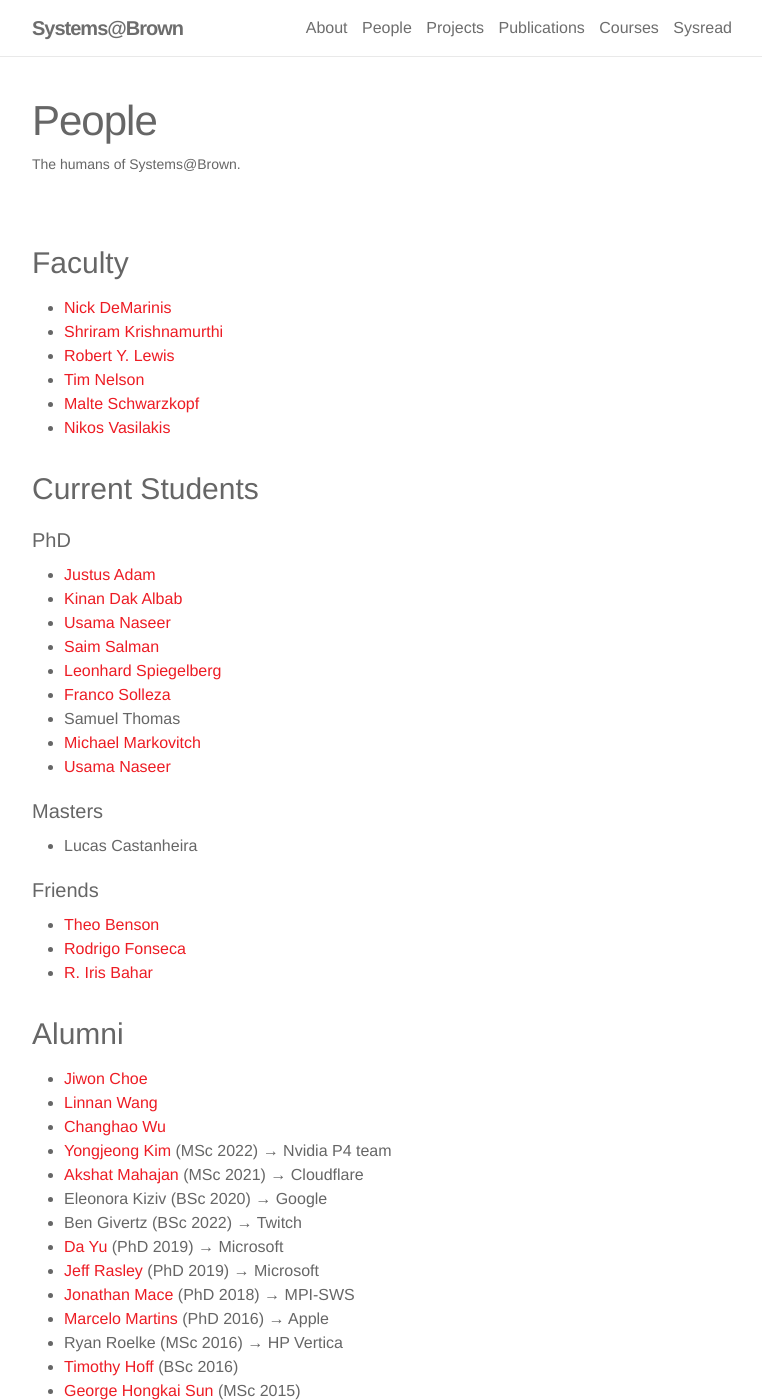
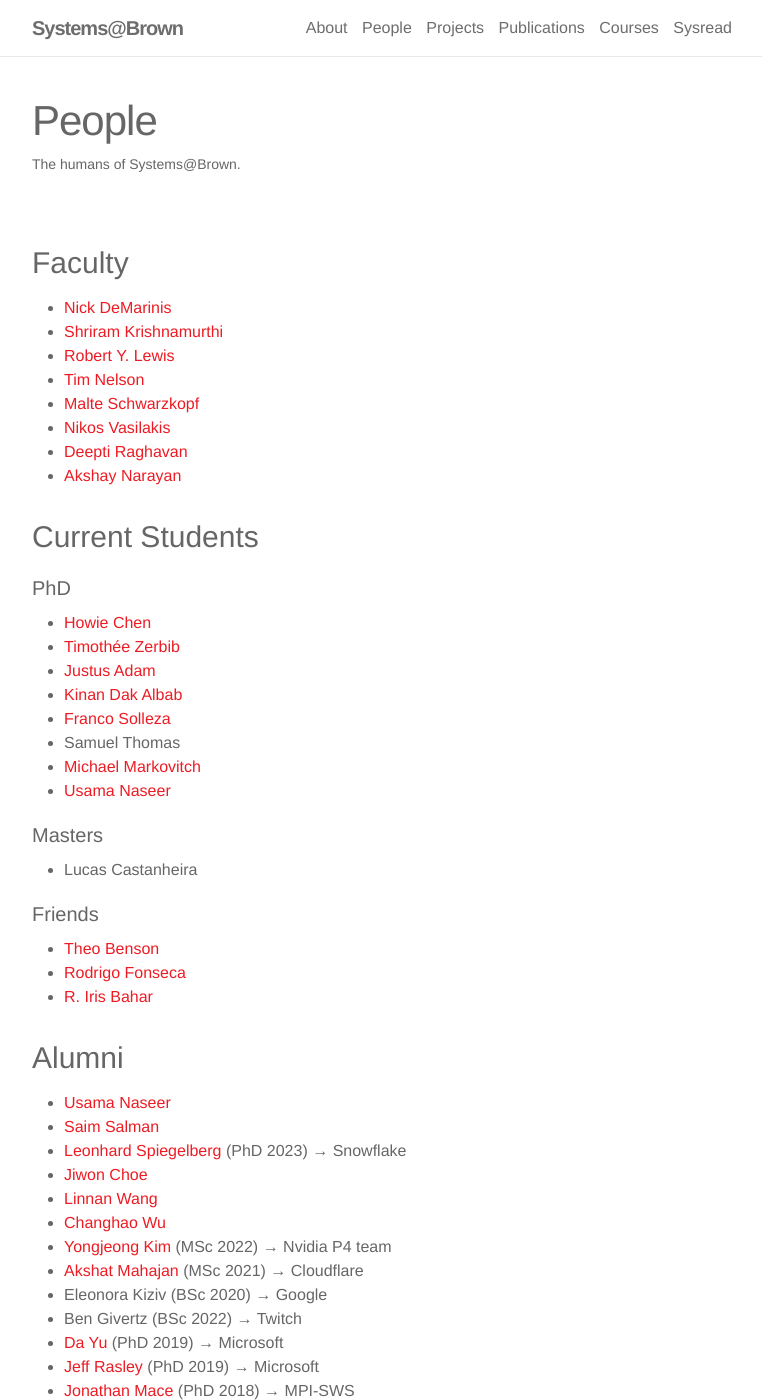
Before and after one commit to brownsys/systems-web, a Jekyll site: the page built from _pages/people.md, in a window 1280 px wide and 1400 px high. Shown: the whole window, without its empty margins (258-1020 px from the left). Built offline with Jekyll 4.4.1, drawn with Linux system fonts in a browser that asks for light colours; nearby versions of some CDN libraries.

Commit message:
Add new people, news about papers

```diff
--- a/_data/people.yml
+++ b/_data/people.yml
@@ -23,6 +23,22 @@ people:
     name: "Nikos Vasilakis"
     site: "https://nikos.vasilak.is"
     type: faculty
+  - key: deepti
+    name: "Deepti Raghavan"
+    site: "https://deeptir.me/"
+    type: faculty
+  - key: akshay
+    name: "Akshay Narayan"
+    site: "https://akshayn.xyz/"
+    type: faculty
+  - key: pch
+    name: "Howie Chen"
+    type: phd
+    site: "https://www.howchenn.com/"
+  - key: tzerbib
+    name: "Timothée Zerbib"
+    type: phd
+    site: "https://tzerbib.github.io/"
   - key: jadam2
     name: "Justus Adam"
     type: phd
@@ -34,14 +50,15 @@ people:
   - key: unaseer
     name: "Usama Naseer"
     site: "https://usama6naseer.github.io/"
-    type: phd
+    type: alum
   - key: ssalman1
     name: "Saim Salman"
     site: "https://saimsalman36.github.io/webpage/"
-    type: phd
+    type: alum
   - key: lspiegel
     name: "Leonhard Spiegelberg"
-    type: phd
+    type: alum
+    note: "(PhD 2023) → Snowflake"
     site: "https://cs.brown.edu/~lspiegel"
   - key: fsolleza
     name: "Franco Solleza"
@@ -87,7 +104,7 @@ people:
     name: "Eleonora Kiziv"
     type: alum
     note: "(BSc 2020) → Google"
-  - key: andersonaddo
+  - key: bgivertz
     name: "Ben Givertz"
     type: alum
     note: "(BSc 2022) → Twitch"
```
Also changed, not shown: _news/deepti_akshay_join.md (added, +7 -0 lines), _news/nsdi_25.md (added, +7 -0 lines), _news/sosp_24.md (added, +7 -0 lines).
